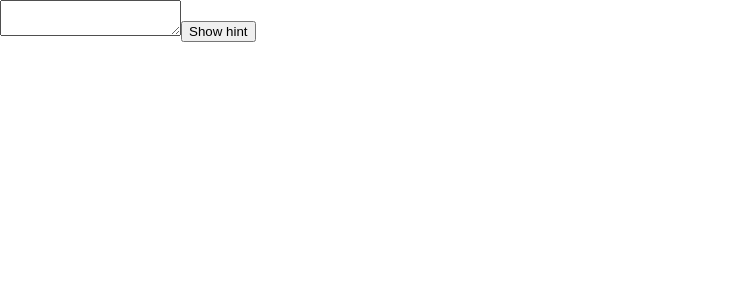
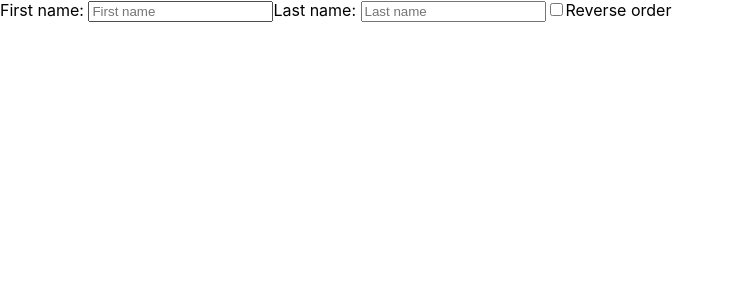
Before and after one commit to holywaterBetter/react1, a React (Create React App) app: page / in a window 1280 px wide. Shown: the top 300 px of the page, without its empty margins (0-732 px from the left). Built offline with nearby package versions, Linux system fonts and the light colour scheme.

Commit message:
feat(#4): State 관리하기 - state 보존 및 초기화 챌린지2

```diff
--- a/src/App.tsx
+++ b/src/App.tsx
@@ -1,25 +1,47 @@
 import { useState } from 'react';
 
 export default function App() {
-  const [showHint, setShowHint] = useState(false);
-
-  const code = <p><i>Hint: Your favorite city?</i></p>;
-  return <div>
-    {showHint && code}
-    <Form />
-    <button onClick={() => {
-      setShowHint(!showHint);
-    }}>{showHint? 'Hide hint' : 'Show hint'}</button>
-  </div>;
+  const [reverse, setReverse] = useState(false);
+  let checkbox = (
+    <label>
+      <input
+        type="checkbox"
+        checked={reverse}
+        onChange={e => setReverse(e.target.checked)}
+      />
+      Reverse order
+    </label>
+  );
+  if (reverse) {
+    return (
+      <>
+        <Field key="l" label="Last name" />
+        <Field key="f" label="First name" />
+        {checkbox}
+      </>
+    );
+  } else {
+    return (
+      <>
+        <Field key="f" label="First name" />
+        <Field key="l"  label="Last name" />
+        {checkbox}
+      </>
+    );
+  }
 }
 
-function Form() {
+function Field({ label }) {
   const [text, setText] = useState('');
   return (
-    <textarea
-      title='text'
-      value={text}
-      onChange={e => setText(e.target.value)}
-    />
+    <label>
+      {label}:{' '}
+      <input
+        type="text"
+        value={text}
+        placeholder={label}
+        onChange={e => setText(e.target.value)}
+      />
+    </label>
   );
 }
```
